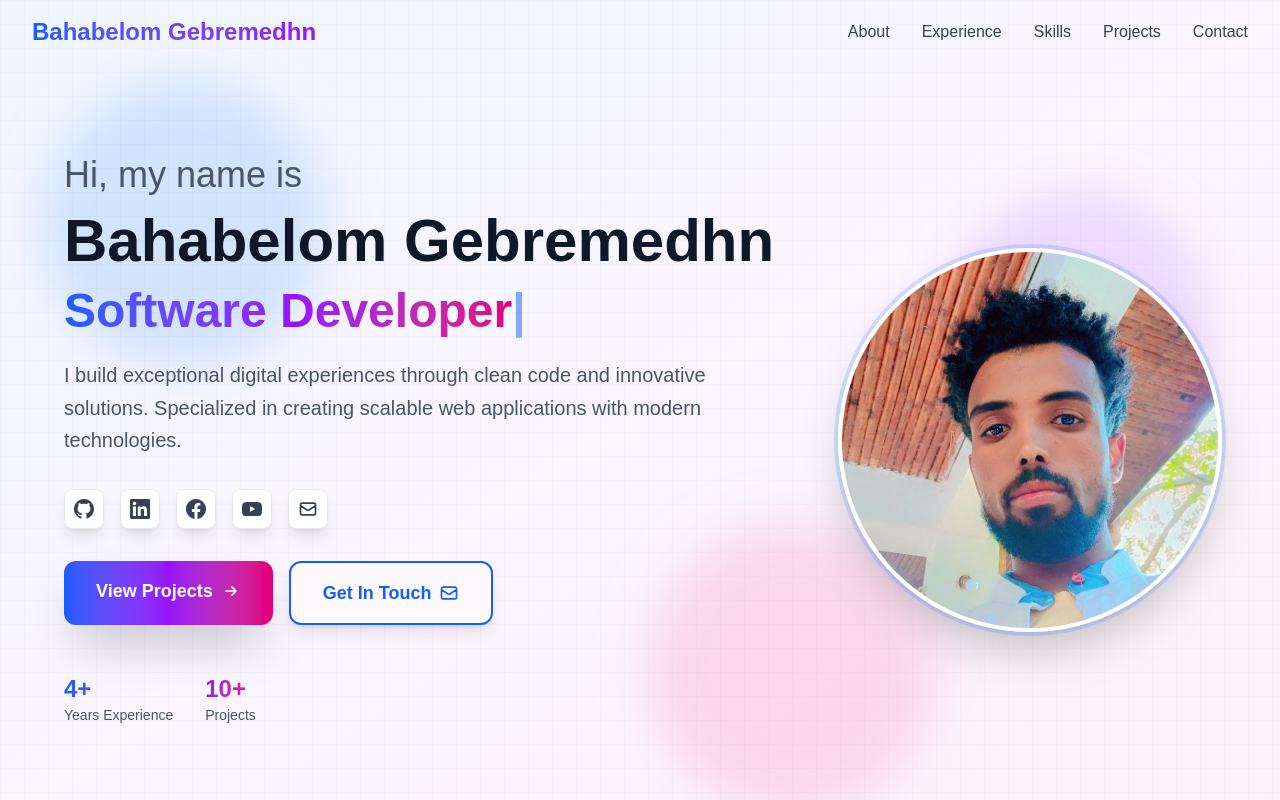
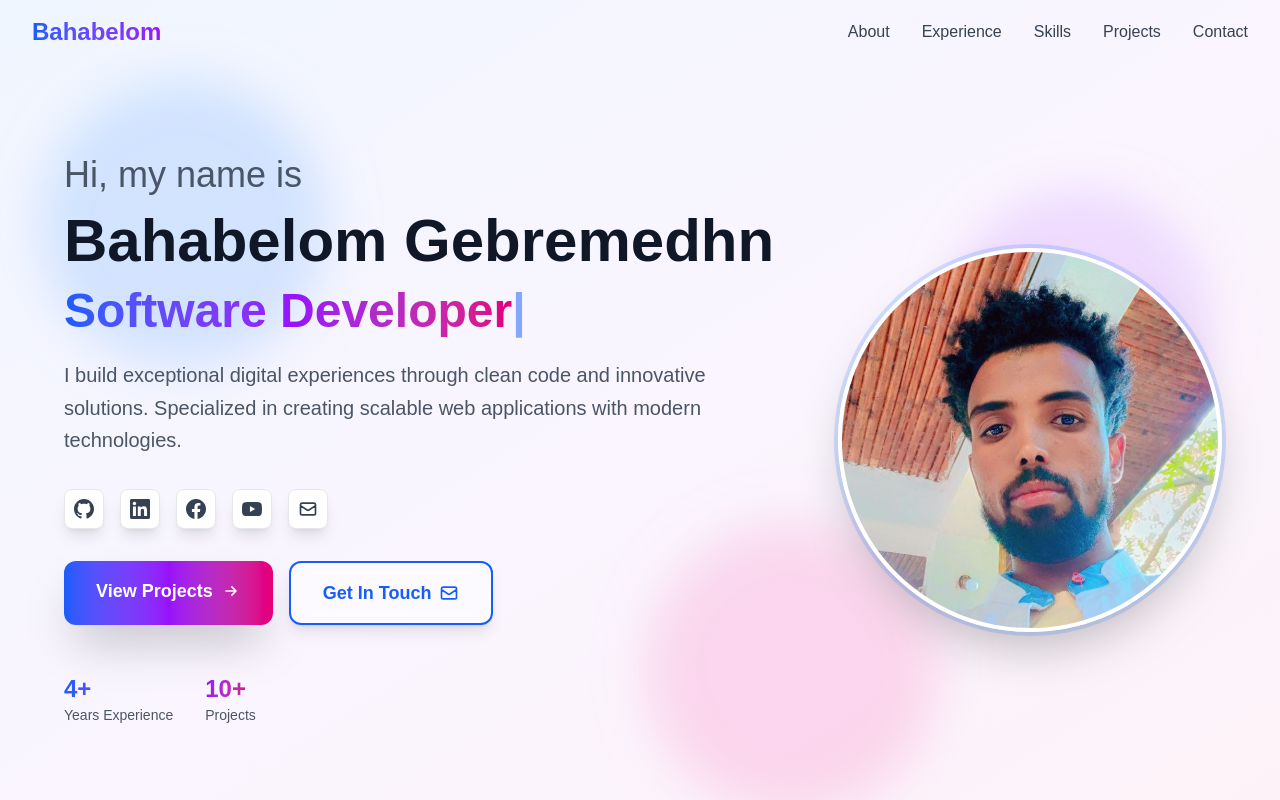
Before and after one commit to bahabelom/portofilio, a Next.js app: page / in a window 1280 px wide. Shown: the top 800 px of the page. Built offline with nearby package versions, Linux system fonts and the light colour scheme.

Commit message:
make navbar appealing

```diff
--- a/components/Hero.tsx
+++ b/components/Hero.tsx
@@ -40,7 +40,7 @@
       <div className="absolute -bottom-8 left-1/2 w-48 h-48 sm:w-72 sm:h-72 bg-pink-400 rounded-full mix-blend-multiply filter blur-xl opacity-20 animate-blob animation-delay-4000"></div>
 
       {/* Subtle grid pattern */}
-      <div className="absolute inset-0 bg-[linear-gradient(to_right,#80808008_1px,transparent_1px),linear-gradient(to_bottom,#80808008_1px,transparent_1px)] bg-[size:24px_24px]"></div>
+      {/* Grid pattern removed */}
 
       <div className="relative max-w-6xl mx-auto z-10 w-full">
         <div className="flex flex-col lg:flex-row items-center gap-12 lg:gap-16">
--- a/components/Navigation.tsx
+++ b/components/Navigation.tsx
@@ -35,9 +35,9 @@
         <div className="flex items-center justify-between h-16">
           <Link
             href="/"
-            className="text-xl sm:text-2xl font-bold bg-gradient-to-r from-blue-600 to-purple-600 bg-clip-text text-transparent truncate max-w-[200px] sm:max-w-none"
+            className="text-xl sm:text-2xl font-bold bg-gradient-to-r from-blue-600 to-purple-600 bg-clip-text text-transparent"
           >
-            Bahabelom Gebremedhn
+            Bahabelom
           </Link>
 
           {/* Desktop Navigation */}
```
